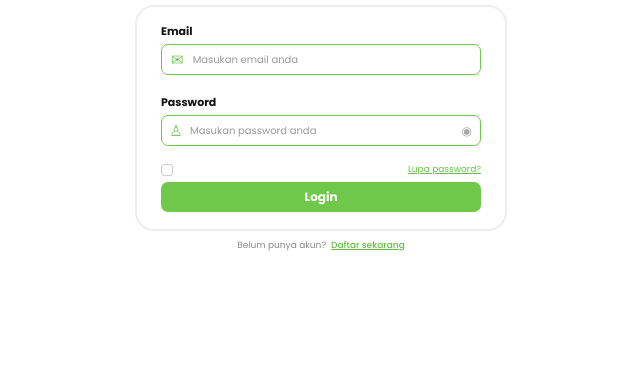
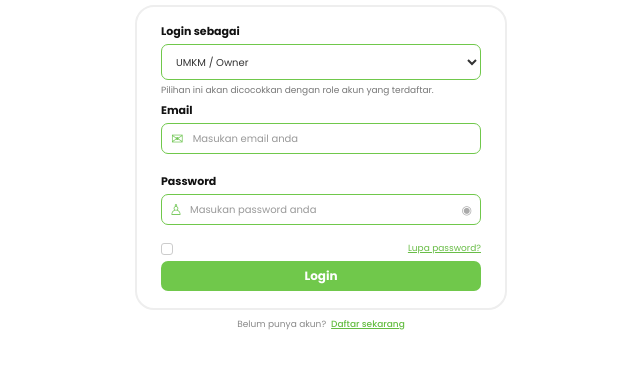
Before and after one commit to webpkm8/WEB-PKM, a plain HTML site: page WEB PKM/login.html in a window 1280 px wide. Shown: the part 311-680 px from the top of the page, without its empty margins (319-959 px from the left). Drawn offline with nearby package versions, Linux system fonts and the light colour scheme.

Commit message:
penambahan dropdown role untuk login
Added a role selection dropdown to the login form with options for UMKM/Owner, Cashier, and Admin.

```diff
--- a/WEB PKM/login.html
+++ b/WEB PKM/login.html
@@ -21,6 +21,15 @@
     <p>Silahkan login untuk melanjutkan ke akun anda</p>
   </section>
   <form class="login-card" id="loginForm" novalidate>
+    <div class="form-group">
+      <label for="loginRole">Login sebagai</label>
+      <select id="loginRole" name="role" class="login-role" required>
+        <option value="umkm">UMKM / Owner</option>
+        <option value="cashier">Kasir</option>
+        <option value="admin">Admin</option>
+      </select>
+      <small class="role-hint">Pilihan ini akan dicocokkan dengan role akun yang terdaftar.</small>
+    </div>
     <div class="form-group">
       <label for="email">Email</label>
       <div class="input-wrapper">
```
